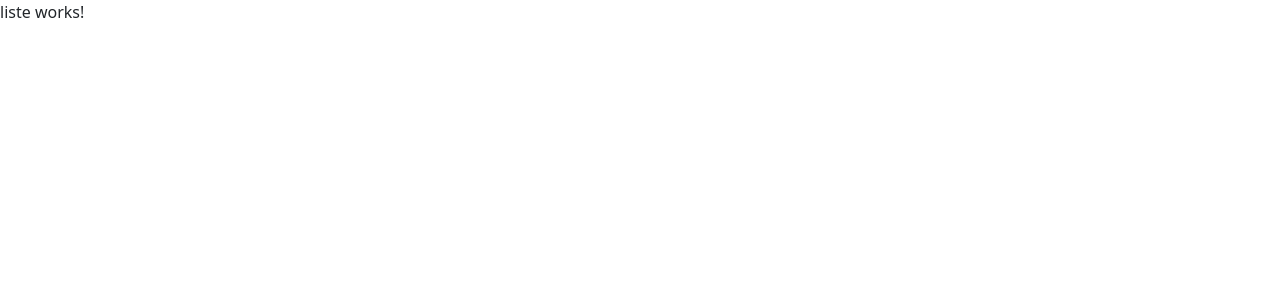
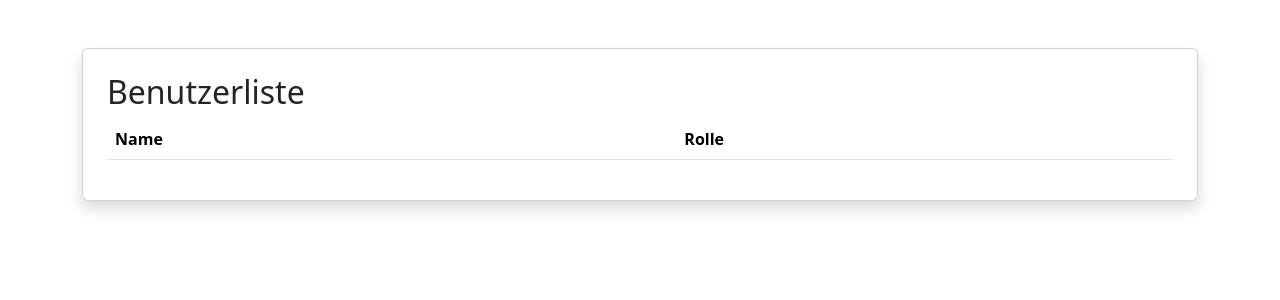
Before and after one commit to schn220112/schneider_lang_projekt3, an Angular app in the folder schneider_lang_projekt3/: page /liste in a window 1280 px wide. Shown: the top 300 px of the page. Built offline with nearby package versions, Linux system fonts and the light colour scheme; sample sign-in values are in the browser's storage.

Commit message:
ls-14/16 listengrundstruktur

```diff
--- a/schneider_lang_projekt3/src/app/liste/liste.html
+++ b/schneider_lang_projekt3/src/app/liste/liste.html
@@ -1 +1,34 @@
-<p>liste works!</p>
+<div class="container mt-5">
+
+  <div class="card p-4 shadow">
+    <h2>Benutzerliste</h2>
+
+    <table class="table">
+      <thead>
+      <tr>
+        <th>Name</th>
+        <th>Rolle</th>
+      </tr>
+      </thead>
+
+      <tbody>
+      <tr *ngFor="let user of users">
+        <td>
+          <a href="#" (click)="showUser(user)">
+            {{ user.name }}
+          </a>
+        </td>
+        <td>{{ user.role }}</td>
+      </tr>
+      </tbody>
+    </table>
+  </div>
+
+  <div *ngIf="selectedUser" class="card p-4 shadow mt-4">
+    <h3>Benutzerinformationen</h3>
+
+    <p><strong>Name:</strong> {{ selectedUser.name }}</p>
+    <p><strong>Rolle:</strong> {{ selectedUser.role }}</p>
+  </div>
+
+</div>
--- a/schneider_lang_projekt3/src/app/liste/liste.ts
+++ b/schneider_lang_projekt3/src/app/liste/liste.ts
@@ -1,11 +1,22 @@
-import { Component } from '@angular/core';
+import { Component, OnInit } from '@angular/core';
+import { CommonModule } from '@angular/common';
 
 @Component({
   selector: 'app-liste',
-  imports: [],
+  standalone: true,
+  imports: [CommonModule],
   templateUrl: './liste.html',
-  styleUrl: './liste.css',
 })
-export class Liste {
+export class Liste implements OnInit {
 
+  users: any[] = [];
+  selectedUser: any = null;
+
+  ngOnInit(): void {
+    this.users = JSON.parse(localStorage.getItem('users') || '[]');
+  }
+
+  showUser(user: any): void {
+    this.selectedUser = user;
+  }
 }
```
